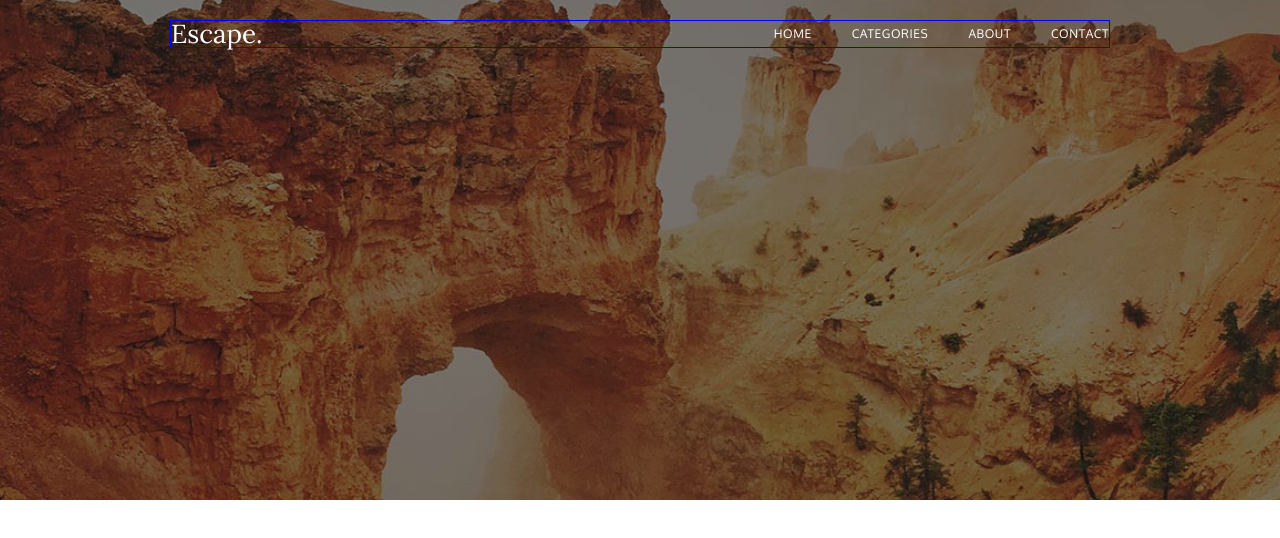
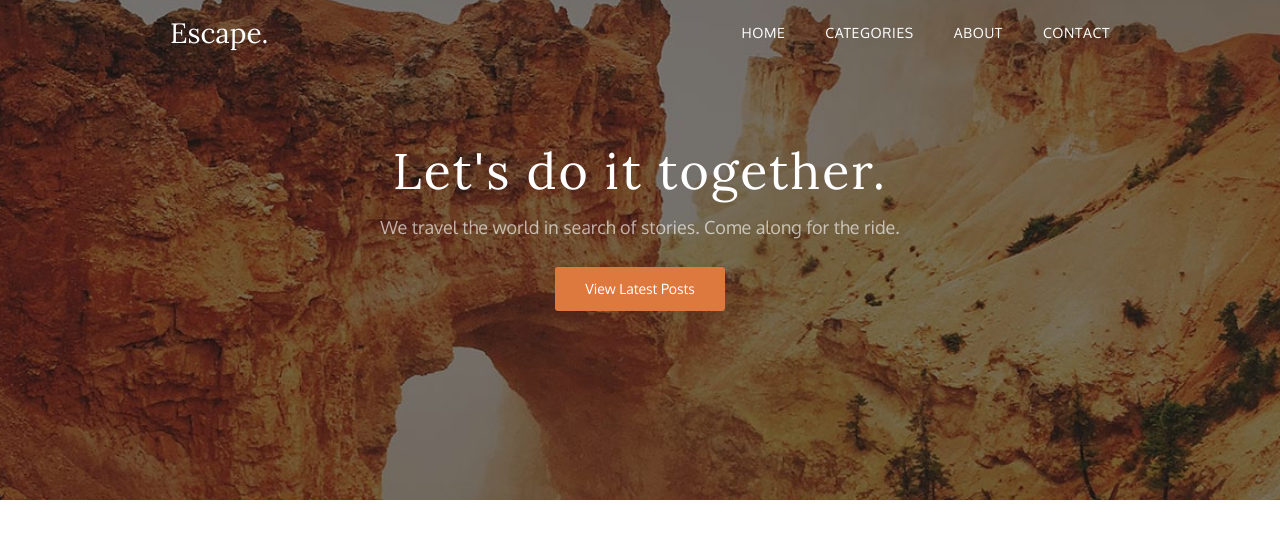
Before and after one commit to boikoua/escape_landing, a React (Vite) app: page / in a window 1280 px wide. Shown: the top 538 px of the page. Built offline with nearby package versions, Linux system fonts and the light colour scheme.

Commit message:
Header complete

```diff
--- /dev/null
+++ b/src/components/Button/Button.module.scss
@@ -0,0 +1,19 @@
+@use './../../styles/variables.scss' as *;
+
+.button {
+  padding: 12px 30px;
+  color: $main-color;
+  font-family: Oxygen;
+  font-size: 14px;
+  font-weight: 400;
+  line-height: 20px;
+  letter-spacing: 0%;
+  text-align: center;
+  border-radius: 3px;
+  background: $btn-bg-color;
+  transition: transform 0.3s ease;
+
+  &:hover {
+    transform: scale(1.2);
+  }
+}
--- /dev/null
+++ b/src/components/Button/Button.tsx
@@ -0,0 +1,11 @@
+import style from './Button.module.scss';
+
+type Props = {
+  text: string;
+};
+
+const Button: React.FC<Props> = ({ text }) => {
+  return <button className={style.button}>{text}</button>;
+};
+
+export default Button;
--- /dev/null
+++ b/src/components/Button/index.ts
@@ -0,0 +1 @@
+export { default } from './Button';
--- a/src/components/Header/Header.module.scss
+++ b/src/components/Header/Header.module.scss
@@ -13,4 +13,30 @@
   display: flex;
   justify-content: space-between;
   align-items: center;
+
+  margin-bottom: 100px;
 }
+
+.bottom {
+  text-align: center;
+}
+
+.title {
+  margin-bottom: 20px;
+  color: $main-color;
+  font-size: 50px;
+  font-weight: 400;
+  line-height: 51px;
+  letter-spacing: 2px;
+}
+
+.text {
+  margin-bottom: 30px;
+  color: rgba(255, 255, 255, 0.63);
+  font-family: Oxygen;
+  font-size: 18px;
+  font-weight: 400;
+  line-height: 20px;
+  letter-spacing: 0%;
+  text-align: center;
+}
--- a/src/components/Header/Header.tsx
+++ b/src/components/Header/Header.tsx
@@ -1,3 +1,4 @@
+import Button from '../Button';
 import Logo from '../Logo';
 import Navigation from '../Navigation';
 import style from './Header.module.scss';
@@ -10,6 +11,13 @@ const Header = () => {
           <Logo text="Escape." />
           <Navigation />
         </section>
+        <section className={style.bottom}>
+          <h1 className={style.title}>Let's do it together.</h1>
+          <p className={style.text}>
+            We travel the world in search of stories. Come along for the ride.
+          </p>
+          <Button text="View Latest Posts" />
+        </section>
       </div>
     </header>
   );
--- a/src/components/Logo/Logo.module.scss
+++ b/src/components/Logo/Logo.module.scss
@@ -2,6 +2,11 @@
 
 .logo {
   color: $main-color;
-  font-size: 26px;
+  font-size: 28px;
   line-height: 26px;
+  transition: transform 0.3s ease;
+
+  &:hover {
+    transform: scale(1.2);
+  }
 }
--- a/src/components/Navigation/Navigation.module.scss
+++ b/src/components/Navigation/Navigation.module.scss
@@ -23,10 +23,18 @@
   gap: 40px;
 }
 
+.item {
+  transition: transform 0.3s ease;
+
+  &:hover {
+    transform: scale(1.2);
+  }
+}
+
 .link {
   color: $main-color;
   font-family: Oxygen;
-  font-size: 12px;
+  font-size: 14px;
   line-height: 20px;
   letter-spacing: 0.6px;
   text-transform: uppercase;
--- a/src/index.scss
+++ b/src/index.scss
@@ -5,9 +5,9 @@
 
 * {
   box-sizing: border-box;
-  color: yellow;
   text-decoration: none;
   outline: none;
+  border: none;
 }
 
 html {
@@ -18,8 +18,6 @@ html {
   width: 90%;
   margin-inline: auto;
 
-  border: 1px solid blue;
-
   @include desktop-screen {
     width: 940px;
   }
```
